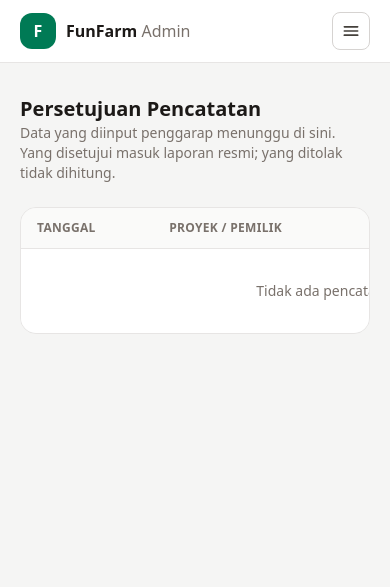
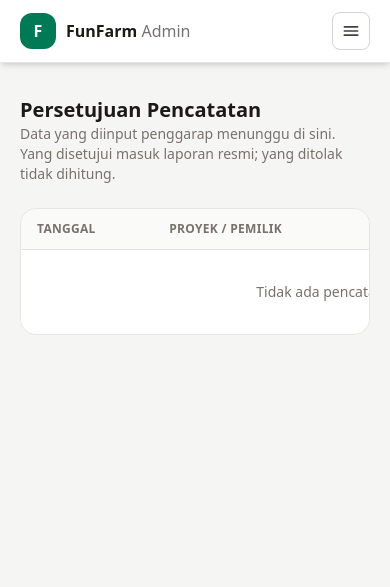
Before and after one commit to Rofiq02bae/playground, a Laravel app: page /admin/approvals in a window 390 px wide. Shown: the top 587 px of the page. Run offline with Laravel 12, Linux system fonts and the light colour scheme; the visitor is signed in with stand-in values (Sample User, id 1); data that the repository does not hold is empty; style sheets or scripts are compiled from the project's sources.

Commit message:
Header admin melayang (fixed + bayangan) di semua ukuran layar: bar navbar tetap terlihat saat halaman di-scroll, konten diberi ruang atas agar tidak tertutup header; panel hamburger mobile tetap overlay di bawah bar

```diff
--- a/resources/views/admin/layouts/app.blade.php
+++ b/resources/views/admin/layouts/app.blade.php
@@ -10,7 +10,7 @@
     @php($pendingNav = \App\Models\ProjectExpense::where('status', 'pending')->count())
     {{-- Backdrop gelap tipis di belakang panel menu mobile (klik untuk menutup) --}}
     <div id="admin-menu-backdrop" class="fixed inset-0 z-30 hidden bg-stone-950/40 lg:hidden"></div>
-    <header class="relative z-40 border-b border-stone-200 bg-white">
+    <header class="fixed inset-x-0 top-0 z-40 border-b border-stone-200 bg-white shadow-md">
         <div class="mx-auto flex max-w-6xl items-center gap-x-6 px-5 py-3">
             <a href="{{ route('admin.articles.index') }}" class="flex items-center gap-2.5">
                 <span class="flex h-9 w-9 items-center justify-center rounded-xl bg-emerald-700 font-semibold text-white">F</span>
@@ -71,7 +71,7 @@
         </nav>
     </header>
 
-    <main class="mx-auto max-w-6xl px-5 py-8">
+    <main class="mx-auto max-w-6xl px-5 pb-8 pt-24">
         @if (session('success'))
             <div class="mb-5 rounded-xl border border-emerald-200 bg-emerald-50 px-4 py-3 text-sm font-medium text-emerald-800" role="status">{{ session('success') }}</div>
         @endif
```
